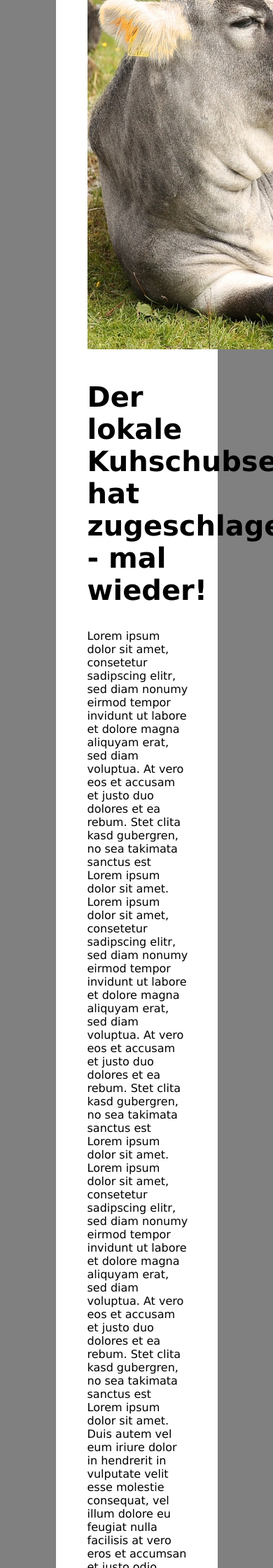
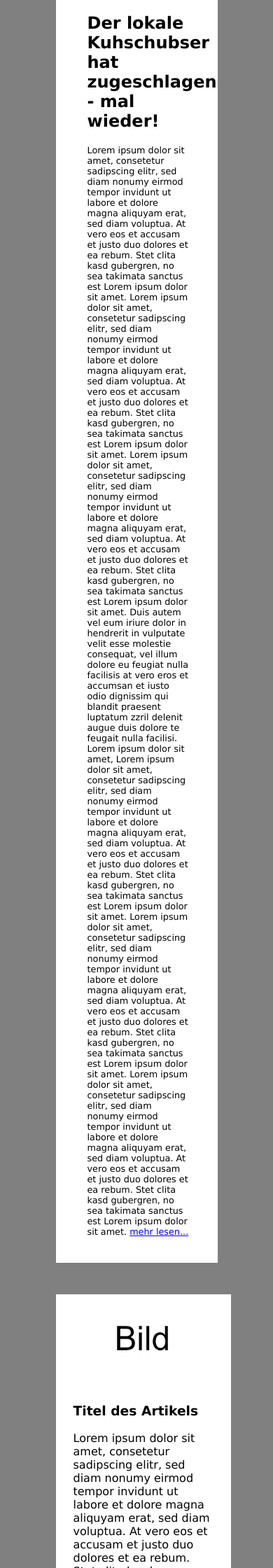
Before and after one commit to Jainzii/KomPol, a PHP site: page /sites/news/overview/newsOverview.html in a window 390 px wide; the page is wider, and only the part inside the window is pictured. Shown: the part 400-2640 px from the top of that part at 70% size. Run offline with PHP 8.4, Linux system fonts and the light colour scheme.

Commit message:
images and articles are responsive

```diff
--- a/css/newsOverview.css
+++ b/css/newsOverview.css
@@ -13,12 +13,27 @@
     float: left;
     margin-right: 45px;
     margin-bottom: 45px;
+    max-width: 100%;
+    height: auto;
 }
 
 .highlightedArticle h2 {
     padding-top: 25px;
     margin-right: 10%;
-    font-size: 2.5em;
+}
+
+.highlightedArticle p {
+    font-size: 0.8em;
+}
+
+@media screen and (min-width: 600px) {
+    .highlightedArticle h2 {
+        font-size: 2.5em;
+    }
+
+    .highlightedArticle p {
+        font-size: 1em;
+    }
 }
 
 .highlightedArticle p {
@@ -36,7 +51,12 @@
 
 .standardArtikel > article {
     width: 20%;
-    min-width: 300px;
+    min-width: 200px;
     background-color: white;
     padding: 0px 25px 0px 25px;
 }
+
+.standardArtikel > article img {
+    max-width: 100%;
+    height: auto;
+}
```
